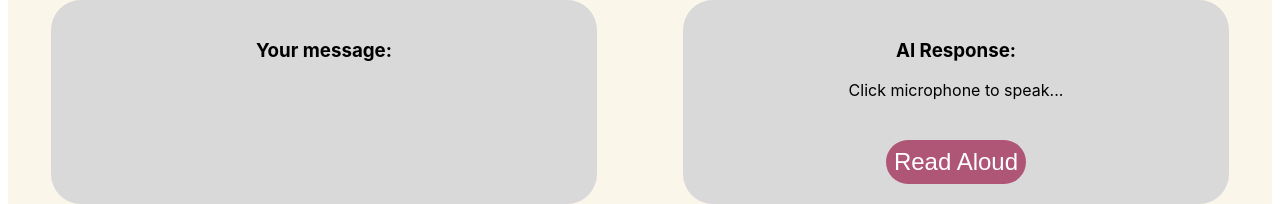
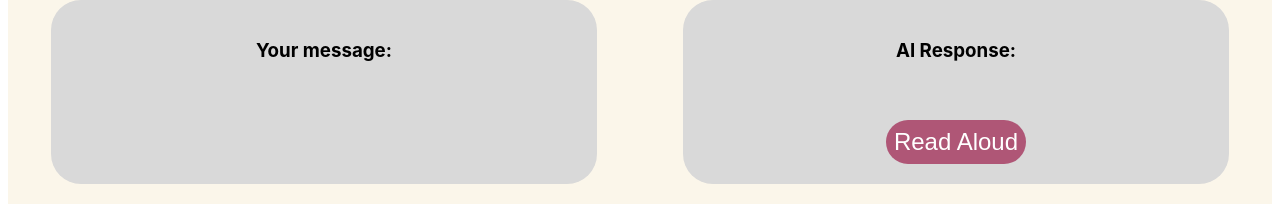
Before and after one commit to ksantoso2/EverCare, a React (Create React App) app in the folder frontend/: page /chat in a window 1280 px wide. Shown: the part 265-469 px from the top of the page. Built offline with nearby package versions, Linux system fonts and the light colour scheme; no server answers; sample sign-in values are in the browser's storage.

Commit message:
fix + prompt

```diff
--- a/frontend/src/ChatPage.js
+++ b/frontend/src/ChatPage.js
@@ -209,7 +209,7 @@ function ChatPage() {
           <div className="tts-container">
             <h3>AI Response:</h3>
             <div id="ttsText">
-              {perplexityResponse || "Click microphone to speak..."}
+              {perplexityResponse}
             </div>
             <br />
           </div>
```
Also changed, not shown: 1 other file (tests, documents, lock files or other folders).
